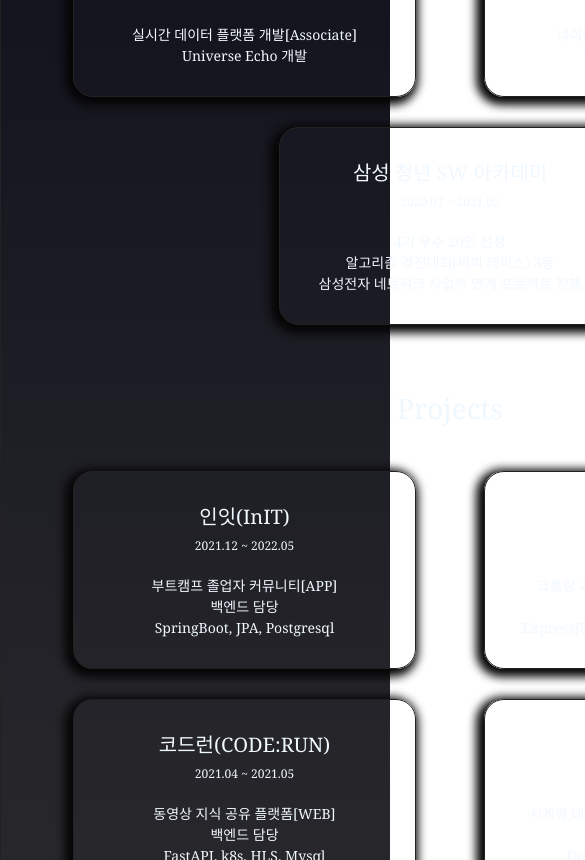
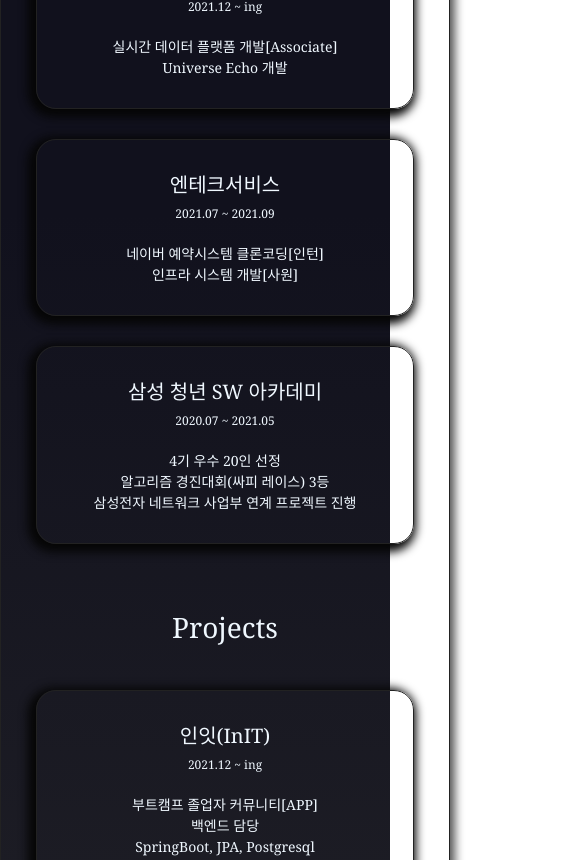
Before and after one commit to Taewan-Gu/PortpolioPage, a Vue app in the folder front/: page / in a window 390 px wide. Shown: the part 1140-2000 px from the top of the page, 585 px wide, since content can reach past the window. Built offline with nearby package versions, Linux system fonts and the light colour scheme; a web font is replaced by a local one.

Commit message:
v0.5 (#1)
* feat: 🎸 mobile resizing

* docs: ✏️ README & version v0.5

```diff
--- a/front/src/components/Portpolio.vue
+++ b/front/src/components/Portpolio.vue
@@ -43,6 +43,19 @@
   box-shadow: 0px 0px 10px 5px #555555;
 }
 
+@media screen and (max-width: 950px) {
+  .portpolio {
+    margin-left: auto;
+    margin-right: auto;
+    margin-top: 30px;
+    padding: 40px 30px 20px 30px;
+    width: 450px;
+    border: #222222 1px solid;
+    border-radius: 20px;
+    box-shadow: 0px 0px 10px 5px #555555;
+  }
+}
+
 .row-content-center {
   margin-top: 30px;
   margin-bottom: 50px;
--- a/front/src/components/portpolio/Experience.vue
+++ b/front/src/components/portpolio/Experience.vue
@@ -22,7 +22,7 @@
       experiences: [
         {
           experienceTitle: "현대카드",
-          experiencePeriod: "2021.12 ~ 2022.05",
+          experiencePeriod: "2021.12 ~ ing",
           experienceContents: [
             "실시간 데이터 플랫폼 개발[Associate]",
             "Universe Echo 개발",
--- a/front/src/components/portpolio/Network.vue
+++ b/front/src/components/portpolio/Network.vue
@@ -1,7 +1,6 @@
 <template>
   <v-row class="row-content-center">
-    <v-col cols="3"></v-col>
-    <v-col cols="6">
+    <v-col cols="12">
       <img
         src="../../assets/github.png"
         alt=""
@@ -33,7 +32,6 @@
         @click="goToInstagram"
       />
     </v-col>
-    <v-col cols="3"></v-col>
   </v-row>
 </template>
 
--- a/front/src/components/portpolio/Projects.vue
+++ b/front/src/components/portpolio/Projects.vue
@@ -26,17 +26,17 @@
       projects: [
         {
           projectTitle: "인잇(InIT)",
-          projectPeriod: "2021.12 ~ 2022.05",
+          projectPeriod: "2021.12 ~ ing",
           projectContents: [
             "부트캠프 졸업자 커뮤니티[APP]",
             "백엔드 담당",
             "SpringBoot, JPA, Postgresql",
           ],
-          redirectUrl: "https://apps.apple.com/us/app/%EC%9D%B8%EC%9E%87-init/id1620744100",
+          redirectUrl: "https://apps.apple.com/kr/app/%EC%9D%B8%EC%9E%87-init/id1620744100",
         },
         {
           projectTitle: "어개인(Agaein)",
-          projectPeriod: "2021.08 ~ 2022.04",
+          projectPeriod: "2021.08 ~ ing",
           projectContents: [
             "크롤링 기반 실종동물 찾기 사이트[WEB]",
             "백엔드 담당",
--- a/front/src/components/portpolio/experience/Card.vue
+++ b/front/src/components/portpolio/experience/Card.vue
@@ -1,5 +1,16 @@
 <template>
-  <v-col cols="5" class="card" @click="openPage()">
+  <v-col v-if="windowWidth > 950" cols="5" class="card" @click="openPage()">
+    <div class="experience-title">{{ experienceTitle }}</div>
+    <div class="experience-period">{{ experiencePeriod }}</div>
+    <div
+      v-for="(content, idx) in experienceContents"
+      :key="idx"
+      class="experience-content"
+    >
+      {{ content }}
+    </div>
+  </v-col>
+  <v-col v-else cols="11" class="card" @click="openPage()">
     <div class="experience-title">{{ experienceTitle }}</div>
     <div class="experience-period">{{ experiencePeriod }}</div>
     <div
@@ -15,6 +26,11 @@
 <script>
 export default {
   name: "Card",
+  data() {
+    return {
+      windowWidth: window.innerWidth,
+    };
+  },
   props: {
     experienceTitle: [String, Object],
     experiencePeriod: [String, Object],
--- a/front/src/components/portpolio/project/Card.vue
+++ b/front/src/components/portpolio/project/Card.vue
@@ -1,5 +1,16 @@
 <template>
-  <v-col cols="5" class="card" @click="openPage()">
+  <v-col v-if="windowWidth > 950" cols="5" class="card" @click="openPage()">
+    <div class="project-title">{{ projectTitle }}</div>
+    <div class="project-period">{{ projectPeriod }}</div>
+    <div
+      v-for="(content, idx) in projectContents"
+      :key="idx"
+      class="project-content"
+    >
+      {{ content }}
+    </div>
+  </v-col>
+  <v-col v-else cols="11" class="card" @click="openPage()">
     <div class="project-title">{{ projectTitle }}</div>
     <div class="project-period">{{ projectPeriod }}</div>
     <div
@@ -15,6 +26,11 @@
 <script>
 export default {
   name: "Card",
+  data() {
+    return {
+      windowWidth: window.innerWidth,
+    };
+  },
   props: {
     projectTitle: [String, Object],
     projectPeriod: [String, Object],
```
Also changed, not shown: 2 other files (tests, documents, lock files or other folders).
